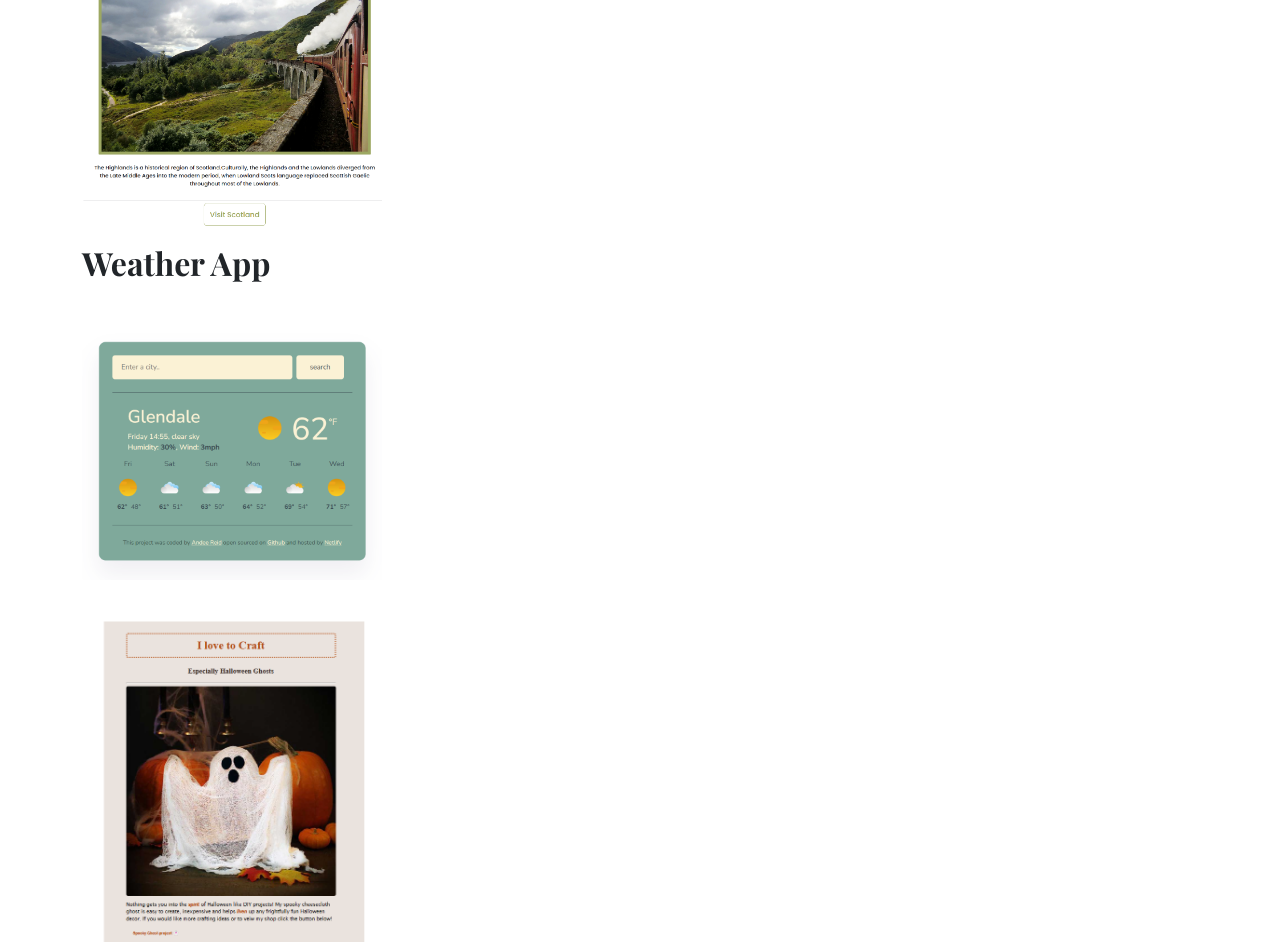
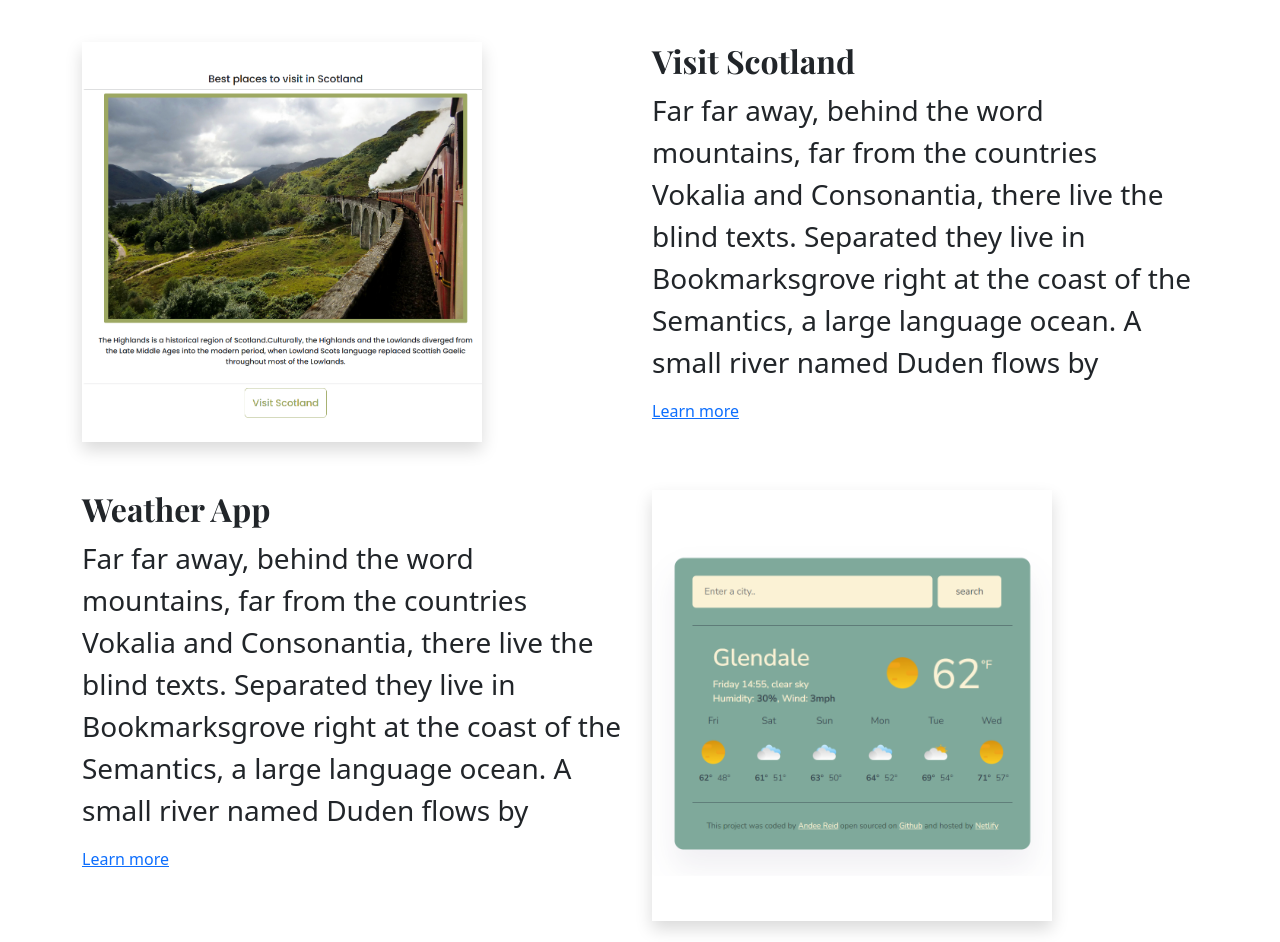
Before and after one commit to Andee-R/Portfolio-project, a plain HTML site: page index.html in a window 1280 px wide. Shown: the part 716-1658 px from the top of the page. Drawn offline with nearby package versions, Linux system fonts and the light colour scheme.

Commit message:
increased font size

```diff
--- a/index.html
+++ b/index.html
@@ -36,36 +36,60 @@
         <a href="#" class="btn-branding">Contact Me</a>
       </div>
     </div>
-    <p>Featured Project of my best projects to show</p>
+    <p class="m-5 text-center">
+      Featured projects of my best work! Keep an eye out for more to come!
+    </p>
     <div class="container">
       <div class="row">
         <div class="col-6">
           <img
             src="/images/visitScotland.png"
             alt="scotland project"
-            class="site-images" />
+            class="site-images shadow mb-5" />
         </div>
         <div class="col-6">
           <h2>Visit Scotland</h2>
+          <p>
+            Far far away, behind the word mountains, far from the countries
+            Vokalia and Consonantia, there live the blind texts. Separated they
+            live in Bookmarksgrove right at the coast of the Semantics, a large
+            language ocean. A small river named Duden flows by
+          </p>
+          <a href="#">Learn more</a>
         </div>
-      </div>
+
         <div class="col-6">
           <h2>Weather App</h2>
+          <p>
+            Far far away, behind the word mountains, far from the countries
+            Vokalia and Consonantia, there live the blind texts. Separated they
+            live in Bookmarksgrove right at the coast of the Semantics, a large
+            language ocean. A small river named Duden flows by
+          </p>
+          <a href="#">Learn more</a>
         </div>
         <div class="col-6">
           <img
             src="/images/weatherApp.png"
             alt="weather app"
-          class="site-images" />
+            class="site-images shadow mb-5" />
         </div>
         <div class="col-6">
           <img
             src="/images/ghostProject.png"
             alt="diy project"
-          class="site-images" />
+            class="site-images shadow mb-5" />
         </div>
         <div class="col-6">
           <h2>DIY craft project</h2>
+          <p>
+            Far far away, behind the word mountains, far from the countries
+            Vokalia and Consonantia, there live the blind texts. Separated they
+            live in Bookmarksgrove right at the coast of the Semantics, a large
+            language ocean. A small river named Duden flows by
+          </p>
+          <a href="#">Learn more</a>
+        </div>
       </div>
     </div>
   </body>
--- a/styles/style.css
+++ b/styles/style.css
@@ -14,6 +14,13 @@ h4 {
 }
 body {
   font-family: var(--defualt-font-family);
+}
+h2 {
+  font-size: 64px;
+}
+p {
+  font-weight: normal;
+  font-size: 28px;
 }
 
 .hero {
@@ -45,5 +52,5 @@ body {
   text-decoration: none;
 }
 .site-images {
-  max-width: 300px;
+  max-width: 400px;
 }
```
Lines whose indentation alone changed are shown as unchanged.
